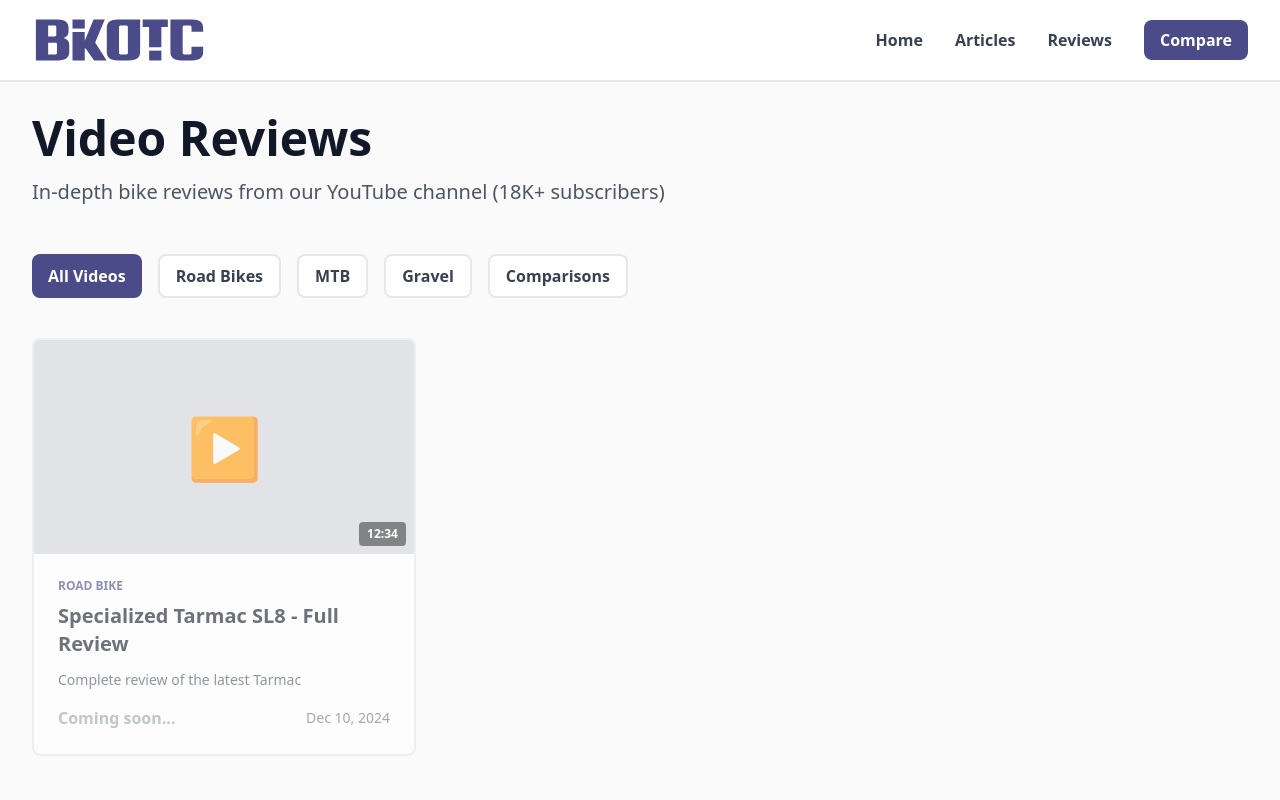
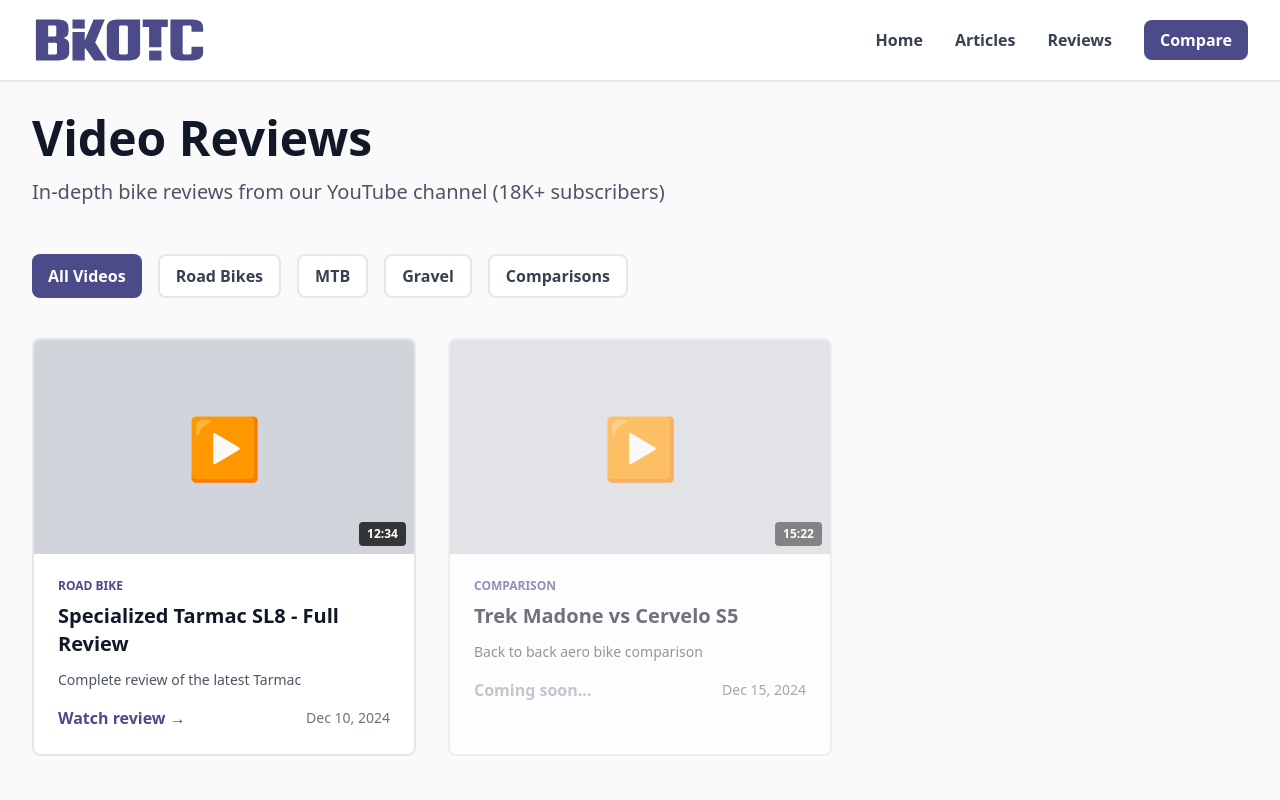
Before and after one commit to maccavamzoo/bikotic-genesis, a Next.js app: page /reviews in a window 1280 px wide. Shown: the top 800 px of the page. Built offline with nearby package versions, Linux system fonts and the light colour scheme.

Commit message:
Update page.tsx

```diff
--- a/app/reviews/page.tsx
+++ b/app/reviews/page.tsx
@@ -40,7 +40,8 @@ export default function ReviewsPage() {
         {/* Videos Grid */}
         <div className="grid grid-cols-1 md:grid-cols-2 lg:grid-cols-3 gap-6 md:gap-8">
 
-          <article className="bg-white border-2 border-gray-200 rounded-lg overflow-hidden hover:border-bikotic-blue hover:shadow-lg transition-all opacity-60">
+          {/* Video Card 1 - REAL */}
+          <article className="bg-white border-2 border-gray-200 rounded-lg overflow-hidden hover:border-bikotic-blue hover:shadow-lg transition-all">
             <div className="aspect-video bg-gray-300 flex items-center justify-center relative">
               <span className="text-6xl">▶️</span>
               <div className="absolute bottom-2 right-2 bg-black bg-opacity-75 text-white px-2 py-1 text-xs font-bold rounded">
@@ -56,8 +57,33 @@ export default function ReviewsPage() {
                 Complete review of the latest Tarmac
               </p>
               <div className="flex items-center justify-between">
+                <a href="/reviews/tarmac-sl8" className="text-bikotic-blue font-semibold hover:underline">
+                  Watch review →
+                </a>
+                <span className="text-sm text-gray-500">Dec 10, 2024</span>
+              </div>
+            </div>
+          </article>
+
+          {/* Placeholder Cards */}
+          <article className="bg-white border-2 border-gray-200 rounded-lg overflow-hidden hover:border-bikotic-blue hover:shadow-lg transition-all opacity-60">
+            <div className="aspect-video bg-gray-300 flex items-center justify-center relative">
+              <span className="text-6xl">▶️</span>
+              <div className="absolute bottom-2 right-2 bg-black bg-opacity-75 text-white px-2 py-1 text-xs font-bold rounded">
+                15:22
+              </div>
+            </div>
+            <div className="p-6">
+              <div className="text-xs text-bikotic-blue font-bold mb-2">COMPARISON</div>
+              <h2 className="text-xl font-bold mb-3 text-gray-900">
+                Trek Madone vs Cervelo S5
+              </h2>
+              <p className="text-gray-600 mb-4 text-sm">
+                Back to back aero bike comparison
+              </p>
+              <div className="flex items-center justify-between">
                 <span className="text-gray-400 font-semibold">Coming soon...</span>
-                <span className="text-sm text-gray-500">Dec 10, 2024</span>
+                <span className="text-sm text-gray-500">Dec 15, 2024</span>
               </div>
             </div>
           </article>
```
